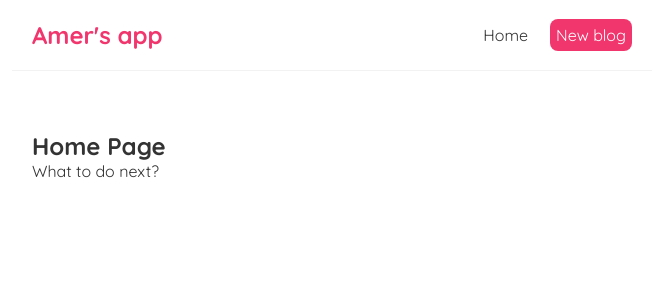
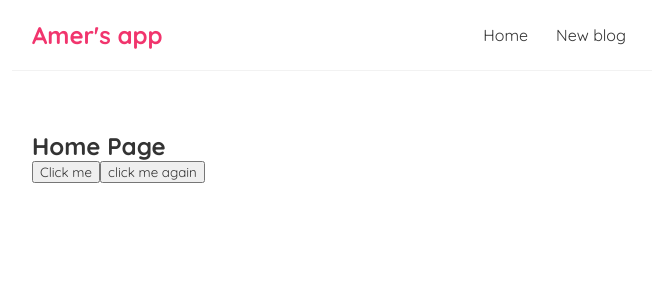
Before and after one commit to AmerBiro/my_first_react_app, a JavaScript app: page / in a window 1280 px wide. Shown: the top 300 px of the page, without its empty margins (308-971 px from the left). Built offline with nearby package versions, Linux system fonts and the light colour scheme; the HTML template or start-up script is replaced by a standard one.

Commit message:
adding events

```diff
--- a/src/_home/Home.js
+++ b/src/_home/Home.js
@@ -1,9 +1,22 @@
 const Home = () => {
+
+     const clickButton = (e) => {
+          console.log('Hello user', e)
+     }
+
+     const clickMeAgain = (name, e) => {
+          console.log(name, e)
+     }
 
      return (
           <div className="home">
                <h2>Home Page</h2>
-               <p>What to do next?</p>
+               <button onClick={clickButton}>Click me</button>
+
+               <button onClick={(e) => {
+                    clickMeAgain('clicked agian', e.shiftKey)
+               }}>click me again</button>
+
           </div>
       );
 }
--- a/src/_navbar/Navbar.js
+++ b/src/_navbar/Navbar.js
@@ -7,11 +7,7 @@ const Navbar = () => {
                <h1>Amer's app</h1>
                <div className="links">
                     <a href={home}>Home</a>
-                    <a href={create} style={{
-                         color: 'white',
-                         backgroundColor: '#f1356d',
-                         borderRadius: '8px'
-                    }}>New blog</a>
+                    <a href={create}>New blog</a>
                </div>
           </nav>
       );
```
